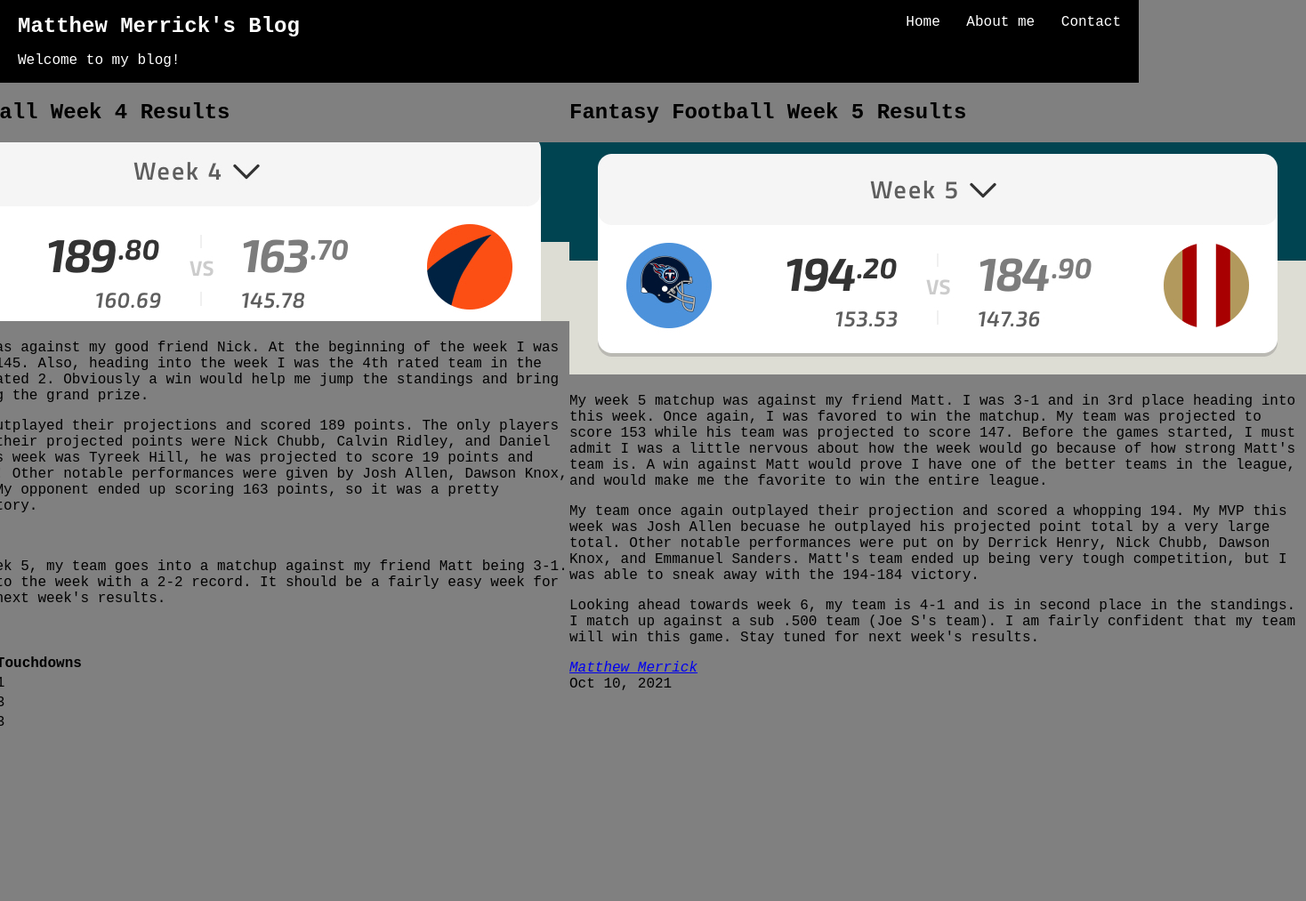
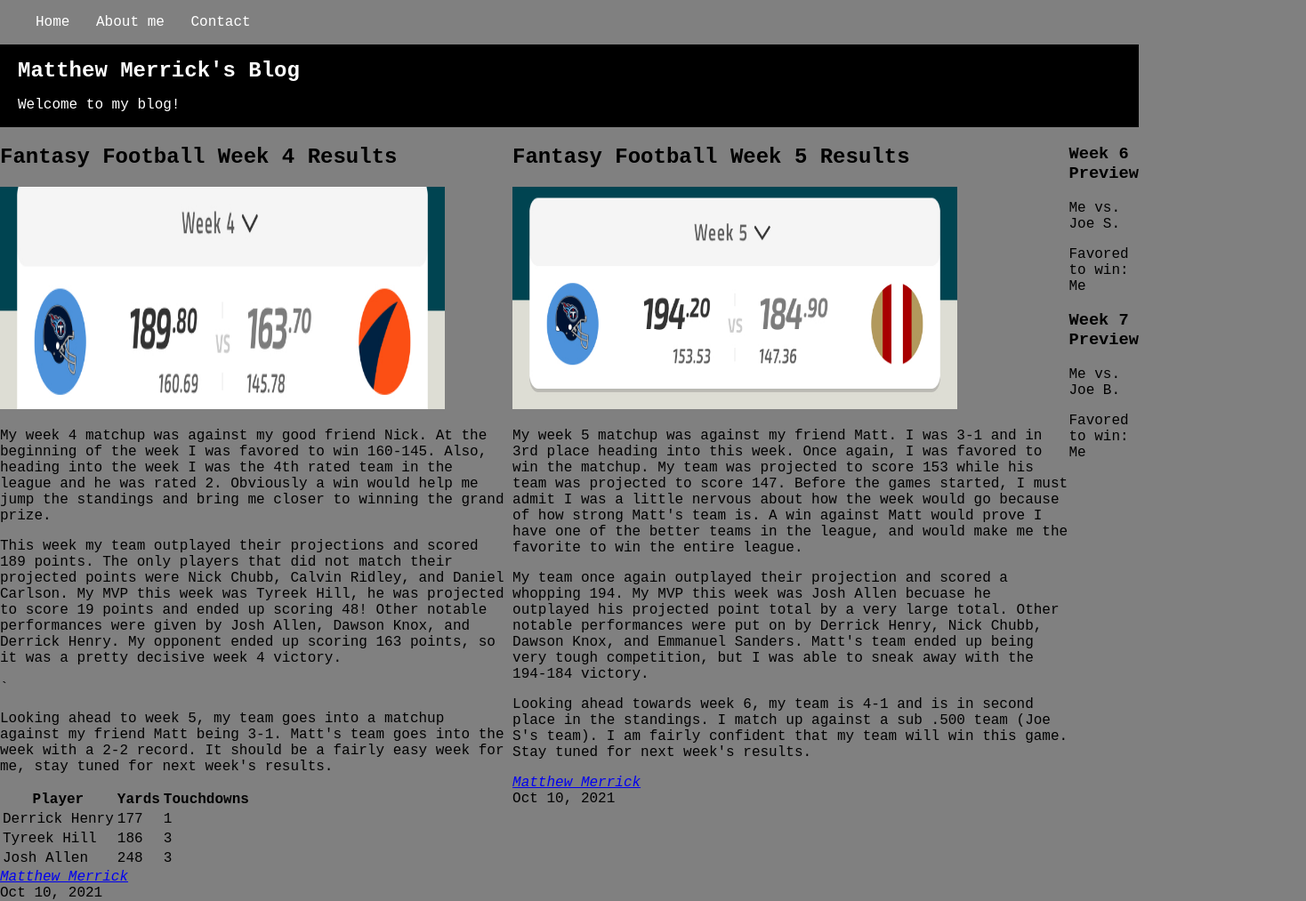
Before and after one commit to mmerrick100/mi349_blog, a plain HTML site: page index.html in a window 1280 px wide. Shown: the whole page at 89% size, 1468 px wide, since content can reach past the window. Before the commit the page ends 824 px from the top, so only its background shows below. Drawn offline with Linux system fonts and the light colour scheme.

Commit message:
updated code

```diff
--- a/index.html
+++ b/index.html
@@ -11,22 +11,20 @@
 <body>
 
 
+    <div class="navigation-container">
+        <nav>
+            <ul class="nav-links">
+                <li><a class="nav-link" href="index.html">Home</a></li>
+                <li><a class="nav-link" href="about.html">About me</a></li>
+                <li><a class="nav-link" href="contact.html">Contact</a></li>
+            </ul>
+        </nav>
+    </div>
 
     <header>
         <div class="header-container">
             <h1>Matthew Merrick's Blog</h1>
             <p>Welcome to my blog!</p>
-        </div>
-
-
-        <div class="navigation-container">
-            <nav>
-                <ul class="nav-links">
-                    <li><a class="nav-link" href="index.html">Home</a></li>
-                    <li><a class="nav-link" href="about.html">About me</a></li>
-                    <li><a class="nav-link" href="contact.html">Contact</a></li>
-                </ul>
-            </nav>
         </div>
     </header>
 
@@ -34,11 +32,16 @@
 
 
 
+
+
+
+
+
     <div class="blog-wrapper">
-        <section>
+        <section id="blog-post1">
             <article>
                 <h2>Fantasy Football Week 4 Results</h2>
-                <p><img src="week4.jpg" alt= "my team's results for week 4"></p>
+                <p><img src="week4.jpg" alt= "my team's results for week 4" width="500" height="250"></p>
                 <p>My week 4 matchup was against my good friend Nick. At the beginning of the week I was favored to win 160-145. Also, heading into the week I was the 4th rated team in the league and he was rated 2. Obviously a win would help me jump the standings and bring me closer to winning the grand prize.</p>
 
                 <p>This week my team outplayed their projections and scored 189 points. The only players that did not match their projected points were Nick Chubb, Calvin Ridley, and Daniel Carlson. My MVP this week was Tyreek Hill, he was projected to score 19 points and ended up scoring 48! Other notable performances were given by Josh Allen, Dawson Knox, and Derrick Henry. My opponent ended up scoring 163 points, so it was a pretty decisive week 4 victory.</p>
@@ -47,8 +50,6 @@
 
 
             </article>
-            <address class="author"><a rel="author" href="https://facebook.com/MatthewMerrick">Matthew Merrick</a></address>
-            <time datetime="2021-10-14">Oct 10, 2021</time>
 
        <table class="table-container">
             <tr class=table-content>
@@ -73,6 +74,9 @@
             </tr>
         </table>
 
+        <address class="author"><a rel="author" href="https://facebook.com/MatthewMerrick">Matthew Merrick</a></address>
+        <time datetime="2021-10-14">Oct 10, 2021</time>
+
 
         </section>
 
@@ -82,7 +86,7 @@
         <section id="blog-post2">
             <article>
                 <h2>Fantasy Football Week 5 Results</h2>
-                <p><img src="week5.jpg" alt= "my team's results for week 5"></p>
+                <p><img src="week5.jpg" alt= "my team's results for week 5" width="500" height="250"></p>
                 <p>My week 5 matchup was against my friend Matt. I was 3-1 and in 3rd place heading into this week. Once again, I was favored to win the matchup. My team was projected to score 153 while his team was projected to score 147. Before the games started, I must admit I was a little nervous about how the week would go because of how strong Matt's team is. A win against Matt would prove I have one of the better teams in the league, and would make me the favorite to win the entire league.</p>
 
                 <p>My team once again outplayed their projection and scored a whopping 194. My MVP this week was Josh Allen becuase he outplayed his projected point total by a very large total. Other notable performances were put on by Derrick Henry, Nick Chubb, Dawson Knox, and Emmanuel Sanders. Matt's team ended up being very tough competition, but I was able to sneak away with the 194-184 victory.</p>
@@ -97,7 +101,25 @@
 
 
         </section>
+
+        <div class="preview-wrapper">
+            <div class="week6">
+                <h3>Week 6 Preview</h3>
+                <p>Me vs. Joe S.</p>
+                <p>Favored to win: Me</p>
+            </div>
+            <div class="week7">
+                <h3>Week 7 Preview</h3>
+                <p>Me vs. Joe B.</p>
+                <p>Favored to win: Me</p>
+            </div>
+
+
+        </div>
     </div>
+
+
+
 
 
 
```
